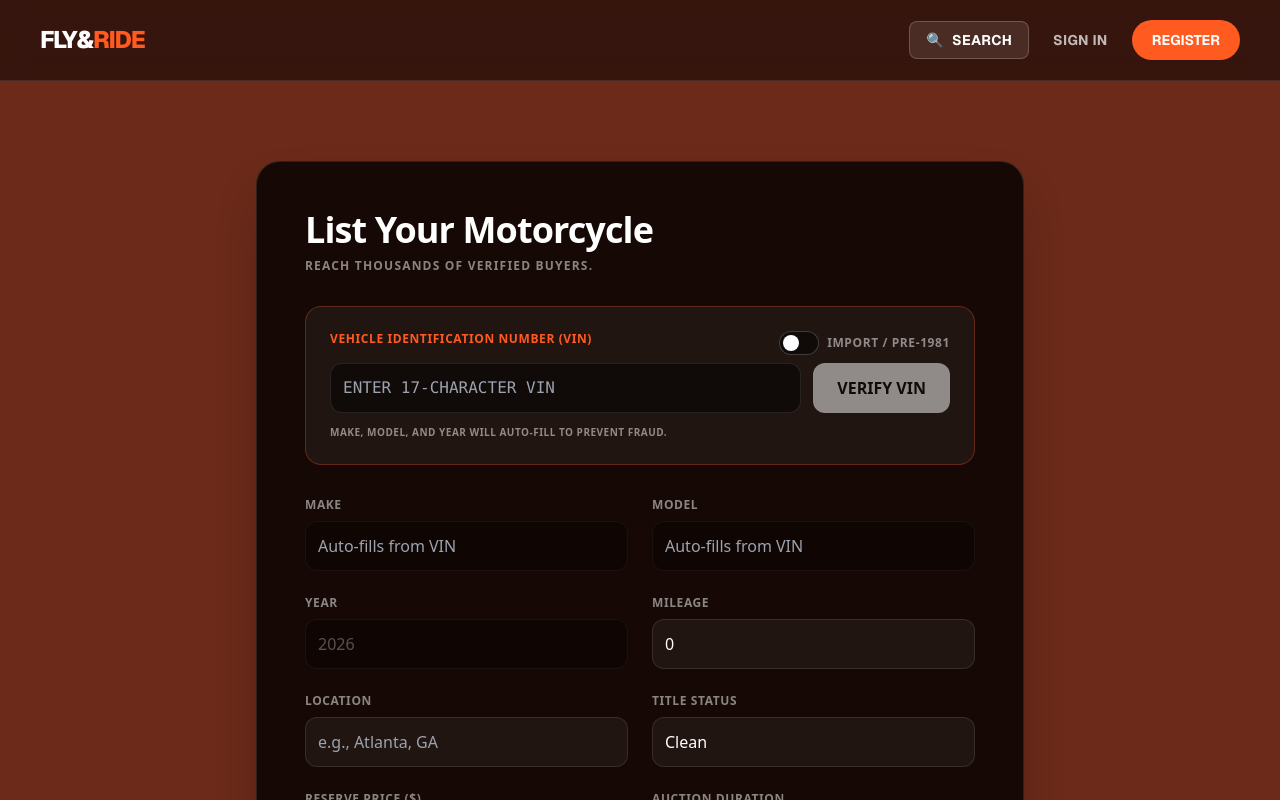
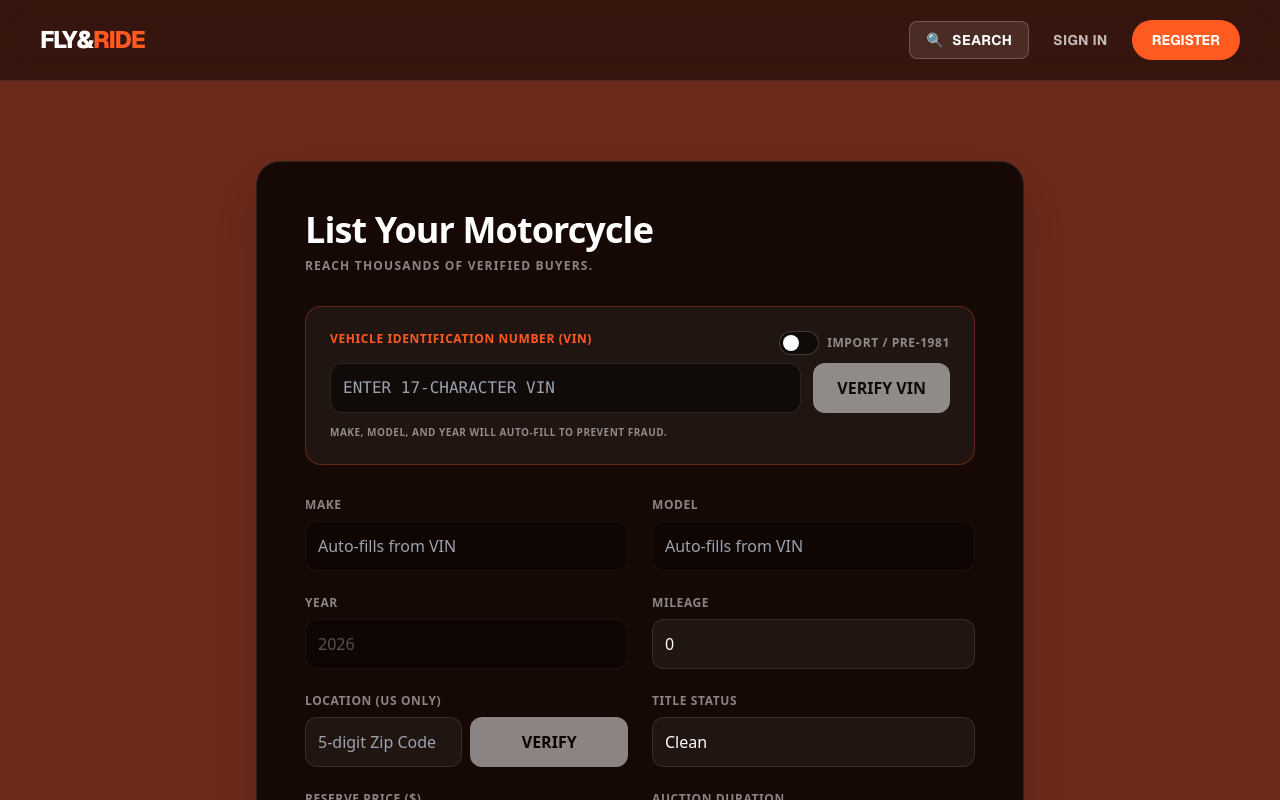
Before and after one commit to gsurjs/The_Fly_And_Ride, a Next.js app: page /create in a window 1280 px wide. Shown: the top 800 px of the page. Built offline with nearby package versions, Linux system fonts and the light colour scheme; no server answers.

Commit message:
swapping for verified US location pipeline

```diff
--- a/app/create/page.tsx
+++ b/app/create/page.tsx
@@ -22,6 +22,9 @@ export default function CreateListing() {
 
   // IMPORTED / VINTAGE BIKE STATE
   const [isImported, setIsImported] = useState(false);
+  const [zipCode, setZipCode] = useState('');
+  const [isLocationLocked, setIsLocationLocked] = useState(false);
+  const [locationError, setLocationError] = useState('');
 
   // SECURE VERIFICATION PHOTO STATE
   const [framePhoto, setFramePhoto] = useState<{ file: File; url: string } | null>(null);
@@ -113,6 +116,38 @@ export default function CreateListing() {
       setVinError("Network error. Could not reach the VIN database.");
     }
     setIsDecoding(false);
+  };
+
+  // Location Verification Function
+  const verifyZipCode = async () => {
+    setLocationError('');
+    if (zipCode.trim().length !== 5) {
+      setLocationError('Please enter a valid 5-digit US Zip Code.');
+      return;
+    }
+
+    try {
+      // Free postal API to fetch City and State from a Zip Code
+      const response = await fetch(`https://api.zippopotam.us/us/${zipCode}`);
+
+      if (!response.ok) {
+        setLocationError('Invalid US Zip Code. Please try again.');
+        setIsLocationLocked(false);
+        return;
+      }
+
+      const data = await response.json();
+      const place = data.places[0];
+
+      // Format it beautifully (e.g., "Beverly Hills, CA")
+      const formattedLocation = `${place['place name']}, ${place['state abbreviation']}`;
+
+      setFormData(prev => ({ ...prev, location: formattedLocation }));
+      setIsLocationLocked(true);
+
+    } catch (err) {
+      setLocationError('Network error. Could not verify Zip Code.');
+    }
   };
 
   // HELPER TO PROCESS ALL IMAGES (HEIC + Compression)
@@ -476,11 +511,60 @@ export default function CreateListing() {
                 className="w-full bg-white/5 border border-white/10 rounded-xl p-3 focus:outline-none focus:border-[#ff5a20] transition-colors" />
             </div>
 
-            <div>
-              <label className="block text-xs font-bold text-white/50 uppercase tracking-wider mb-2">Location</label>
-              <input required name="location" type="text" placeholder="e.g., Atlanta, GA" value={formData.location} onChange={handleChange}
-                className="w-full bg-white/5 border border-white/10 rounded-xl p-3 focus:outline-none focus:border-[#ff5a20] transition-colors" />
+            {/* Verified US Location Field */}
+            <div className="md:col-span-2 lg:col-span-1">
+              <label className="block text-xs font-bold text-white/50 uppercase tracking-wider mb-2">
+                Location (US Only) {isLocationLocked && '🔒'}
+              </label>
+              <div className="flex gap-2">
+                {!isLocationLocked ? (
+                  <>
+                    <input
+                      type="text"
+                      placeholder="5-digit Zip Code"
+                      maxLength={5}
+                      value={zipCode}
+                      onChange={(e) => {
+                        // Only allow numbers
+                        setZipCode(e.target.value.replace(/[^0-9]/g, ''));
+                        setLocationError('');
+                      }}
+                      className="w-1/2 bg-white/5 border border-white/10 rounded-xl p-3 focus:outline-none focus:border-[#ff5a20] transition-colors"
+                    />
+                    <button
+                      type="button"
+                      onClick={verifyZipCode}
+                      disabled={zipCode.length !== 5}
+                      className="w-1/2 bg-white hover:bg-gray-200 text-black font-extrabold px-4 py-3 rounded-xl transition-colors disabled:opacity-50"
+                    >
+                      VERIFY
+                    </button>
+                  </>
+                ) : (
+                  <>
+                    <input
+                      readOnly
+                      type="text"
+                      value={formData.location}
+                      className="w-3/4 bg-green-500/10 border border-green-500/30 text-green-400 font-bold rounded-xl p-3 focus:outline-none cursor-not-allowed"
+                    />
+                    <button
+                      type="button"
+                      onClick={() => {
+                        setIsLocationLocked(false);
+                        setZipCode('');
+                        setFormData(prev => ({ ...prev, location: '' }));
+                      }}
+                      className="w-1/4 bg-red-500/20 hover:bg-red-500/40 text-red-400 border border-red-500/30 font-bold rounded-xl transition-colors"
+                    >
+                      RESET
+                    </button>
+                  </>
+                )}
+              </div>
+              {locationError && <p className="text-red-400 text-xs mt-2 font-bold">{locationError}</p>}
             </div>
+
             <div>
               <label className="block text-xs font-bold text-white/50 uppercase tracking-wider mb-2">Title Status</label>
               <select name="title_status" value={formData.title_status} onChange={handleChange}
```
